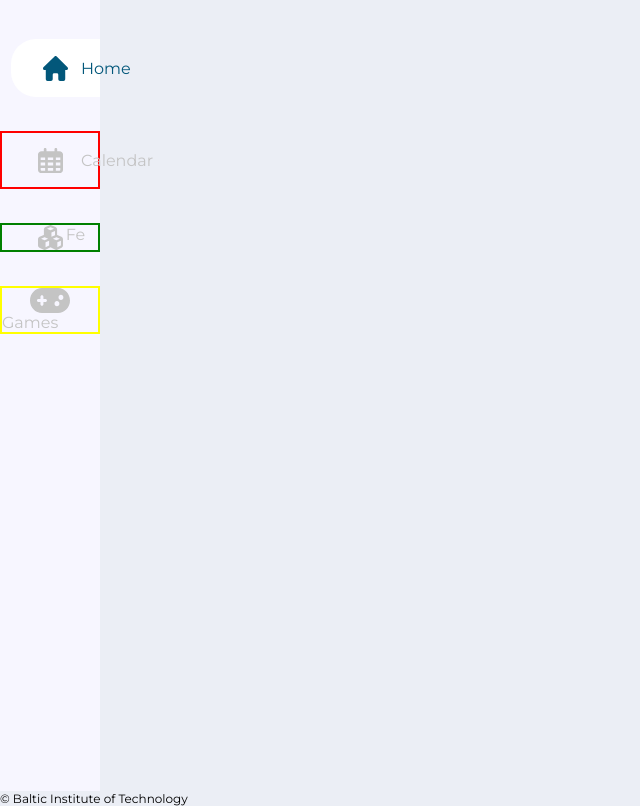
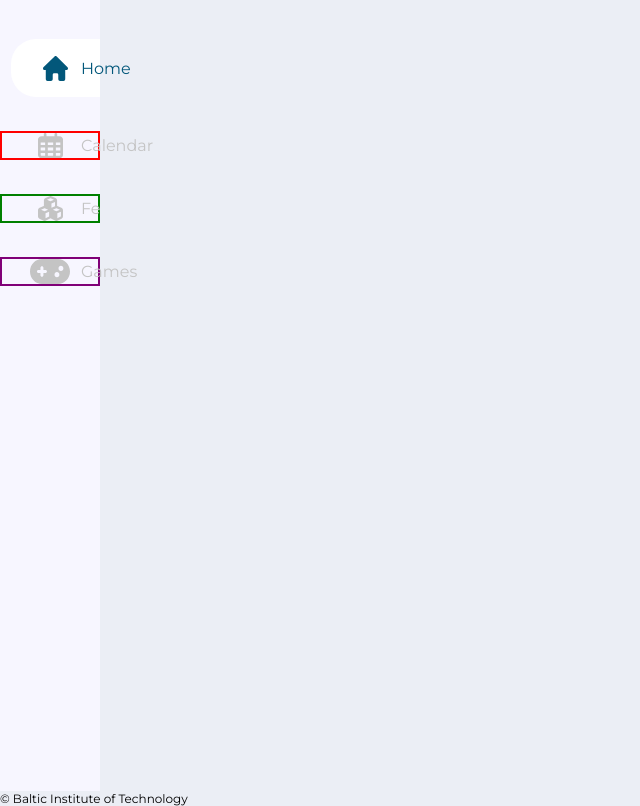
Before and after one commit to sgrazys/Friday-challange, a website: page index.html in a window 1280 px wide. Shown: the part 115-921 px from the top of the page, without its empty margins (0-640 px from the left). Drawn offline with Linux system fonts and the light colour scheme.

Commit message:
wip: rebuilding layout

```diff
--- a/css/pages/layout.css
+++ b/css/pages/layout.css
@@ -53,7 +53,6 @@
     justify-content: center;
     align-items: center;
     width: 100%;
-    height: 58px;
     border: solid 2px red;
     margin-top: 34px;
 }
@@ -70,6 +69,10 @@
 }
 
 .cube-wrapper {
+    display: flex;
+    justify-content: center;
+    align-items: center;
+    width: 100%;
     border: 2px solid green;
     margin-top: 34px;
 }
@@ -77,24 +80,29 @@
 .cube-icon {
     width: 25px;
     height: 25px;
-    margin-left: calc(50% - 12.5px);
 }
 
 .cube-wrapper > .link-name {
+    position: absolute;
+    left: 81px;
     color: var(--nav-font-color);
 }
-
-.control-wrapper {
+.controler-wrapper {
+    display: flex;
+    justify-content: center;
+    align-items: center;
+    width: 100%;
+    border: 2px solid rgb(128, 0, 119);
     margin-top: 34px;
-    border: 2px solid yellow;
 }
 
-.control-icon {
+.controler-icon {
     width: 40px;
     height: 25px;
-    margin-left: calc(50% - 20px);
 }
 
-.control-wrapper > .link-name {
+.controler-wrapper > .link-name {
+    position: absolute;
+    left: 81px;
     color: var(--nav-font-color);
 }
--- a/index.html
+++ b/index.html
@@ -41,17 +41,21 @@
         </div>
 
         <div class="cube-wrapper">
-            <img class="cube-icon" src="/img/cube-icon.svg" alt="icon">
-            <a href="#" class="link-name">Fe</p>
+            <img class="cube-icon" src="./img/cube-icon.svg" alt="icon">
+            <a href="#" class="link-name">Fe</a>
         </div>
 
-        <div class="control-wrapper">
-            <img class="control-icon" src="/img/controller-icon.svg" alt="icon">
+        <div class="controler-wrapper">
+            <img class="controler-icon" src="./img/controller-icon.svg" alt="icon">
             <a href="#" class="link-name">Games</a>
         </div>
 
     </nav>
+
+
     <main></main>
+
+
     <footer>
         <div class="footer-wrapper">
             <p class="footer-description">&#169 Baltic Institute of Technology</p>
```
